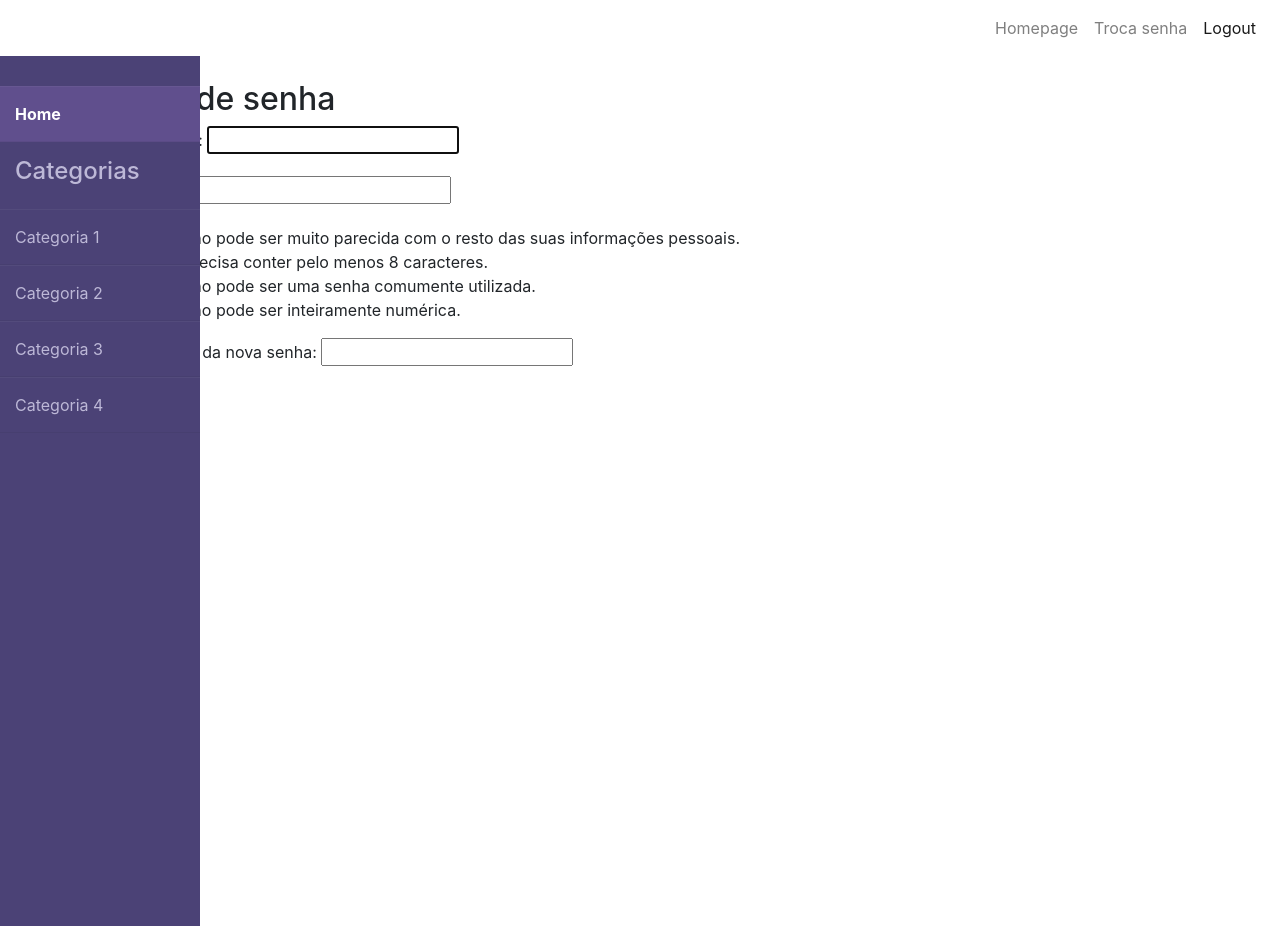
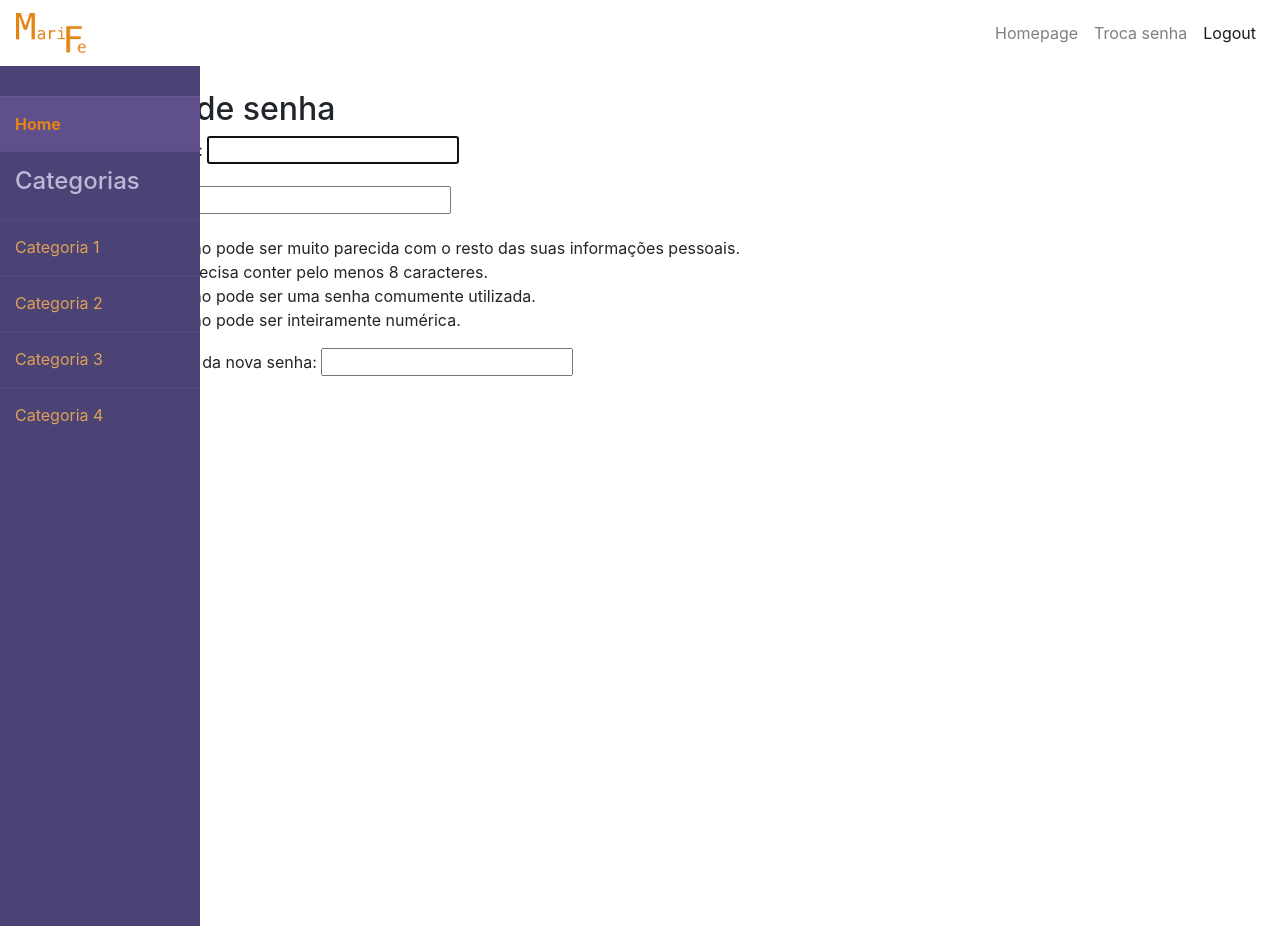
Before and after one commit to fefeacastro/Trabalho-02---INF1407, a Django app: page /accounts/password_change/ in a window 1280 px wide. Run offline with Django 3.2, Linux system fonts and the light colour scheme; the visitor is signed in with stand-in values (Sample User, id 1).

Commit message:
Adicionando logo

```diff
--- a/LojaMariFe/LojaMariFe/static/css/NavBar.css
+++ b/LojaMariFe/LojaMariFe/static/css/NavBar.css
@@ -35,7 +35,8 @@
   }
 
   .bar .side-bar ul li a{
-    color: #bdb8d7;
+    color: #E0A158; */
+    /* color: #DEA96B; */
     display: block;
   }
 
@@ -48,9 +49,9 @@
   }
   .bar .side-bar ul li.active a{
     font-weight: bold;
-    color: white;
+    color: #E38417;
   }
   .bar .side-bar ul li:hover a{
-    color: #fff;
+    color: #E38417;
     font-weight: bold;
   }
--- a/LojaMariFe/LojaMariFe/templates/LojaMariFe/base.html
+++ b/LojaMariFe/LojaMariFe/templates/LojaMariFe/base.html
@@ -11,6 +11,9 @@
     </head>
     <body>
         <nav class="navbar navbar-expand-lg navbar-light nav-bar-bg">
+            <a class="navbar-brand" href="#">
+                <img src="../../static/images/Logo.png"  height="40" alt="">
+            </a>
             <div class="collapse navbar-collapse" id="navbarSupportedContent">
                 <ul class="navbar-nav ml-auto">
                     {% if user.is_authenticated %}
```
Also changed, not shown: LojaMariFe/LojaMariFe/static/images/Logo.png (added), LojaMariFe/LojaMariFe/static/images/Logo2.png (added).
